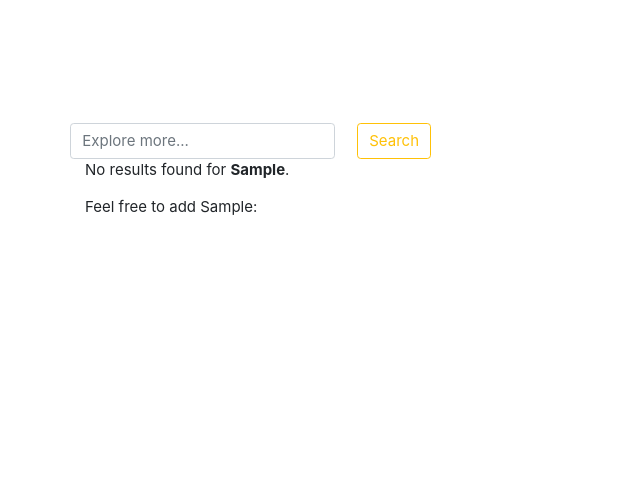
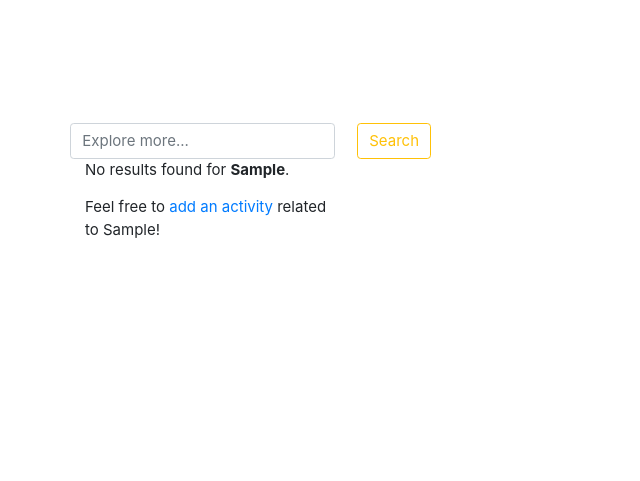
Before and after one commit to glasgow18/team-14, a Django app: template artlink/templates/browse.html in a window 1280 px wide. Shown: the part 137-618 px from the top of the page, without its empty margins (0-640 px from the left). Run offline with Django 3.2, Linux system fonts and the light colour scheme; the template is opened without the code that fills it: most values are stand-ins (such as "Sample title", 1, 10 or a date in 2020); some libraries are stand-ins or nearby versions.

Commit message:
#DontStopBelievin in better code

```diff
--- a/artlink/artlink/search.py
+++ b/artlink/artlink/search.py
@@ -1,7 +1,6 @@
 import re
 
 from django.db.models import Q
-
 
 # credit goes to @julienphalip.com
 
--- a/artlink/population_script.py
+++ b/artlink/population_script.py
@@ -8,7 +8,7 @@ import django
 django.setup()
 
 from artlink.models import *
-print("hie")
+
 def populate():
 
     # Load sample data from files
--- a/artlink/templates/browse.html
+++ b/artlink/templates/browse.html
@@ -41,7 +41,7 @@
 
   <div class="row">
     <div class="col-3">
-      <p> Feel free to add {{ query_string }}: </p>
+      <p> Feel free to <a href="{% url 'add' %}" alt="link to submit activity form">add an activity</a> related to {{ query_string }}!</p>
     </div>
   </div>
   {% endif %}
```
